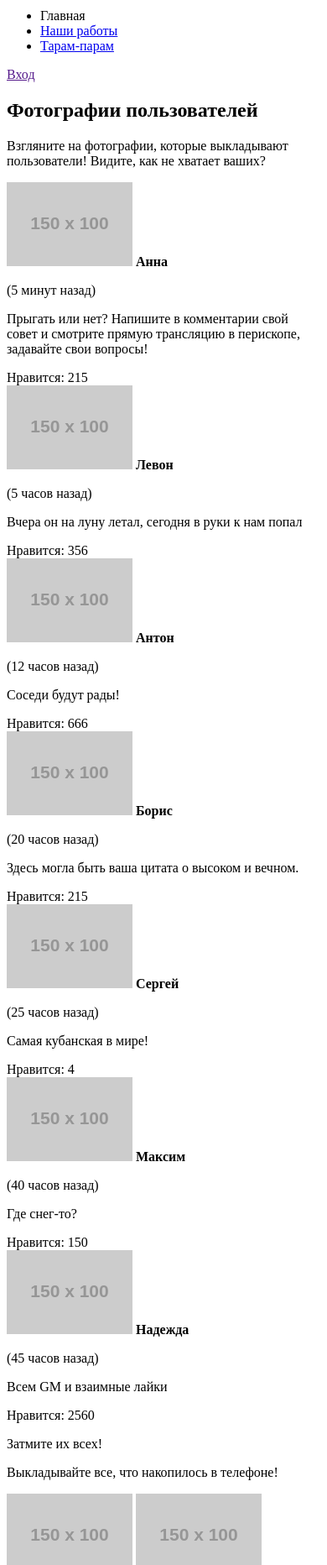
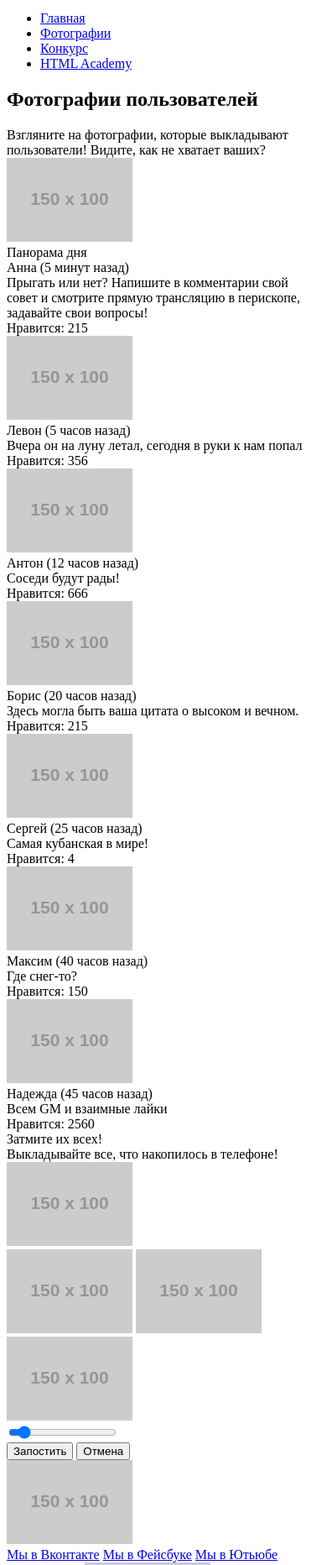
Before and after one commit to AgataWtg/165148-pink, a website: page photo.html in a window 390 px wide. Shown: the part 136-2000 px from the top of the page at 84% size. Drawn offline with Linux system fonts and the light colour scheme; placeholder pictures from the web are drawn by us.

Commit message:
Исправила разметку

```diff
--- a/photo.html
+++ b/photo.html
@@ -7,117 +7,131 @@
   <body>
     <header class="page-header">
       <div class="page-header__logo">
-        <img src="http://placehold.it/150x100" width="150" height="100" alt="Pink">
+        <a href="#"><img src="http://placehold.it/150x100" width="150" height="100" alt="Pink"></a>
       </div>
       <nav class="main-nav">
-        <span class="main-nav__toggle main-nav__toggle--closed">Открыть меню</span>
-        <div class="main-nav__wrapper main-nav__wrapped--closed">
-          <ul class="main-nav__item main-nav__item--active">
-            <li class="main-nav__item main-nav__item--active"><span>Главная</span></li>
-            <li class="main-nav__item"><a href="#">Наши работы</a></li>
-            <li class="main-nav__item"><a href="#">Тарам-парам</a></li>
+        <button class="main-nav__toggle" type="button">Меню</button>
+        <div class="main-nav__wrapper">
+          <ul class="main-nav__list">
+            <li class="main-nav__item"><a href="#">Главная</a></li>
+            <li class="main-nav__item"><a href="#">Фотографии</a></li>
+            <li class="main-nav__item"><a href="#">Конкурс</a></li>
+            <li class="main-nav__item"><a href="#">HTML Academy</a></li>
           </ul>
-          <div class="main-nav__user-nav">
-            <a class="main-nav__user-login" href="" title="Войти">Вход</a>
-          </div>
         </div>
       </nav>
     </header>
 
-    <div class="photo-intro">
-      <h2 class="photo-intro__title">Фотографии пользователей</h2>
-      <p class="photo-intro__description">Взгляните на фотографии, которые выкладывают
-        пользователи! Видите, как не хватает ваших?</p>
+    <main>
+
+    <div class="intro">
+      <h2 class="intro__title">Фотографии пользователей</h2>
+      <div class="intro__description">Взгляните на фотографии, которые выкладывают
+        пользователи! Видите, как не хватает ваших?</div>
     </div>
 
-    <div class="photo-post">
+    <div class="photo-post--main">
       <img src="http://placehold.it/150x100" width="150" height="100" alt="photo">
-      <b class="photo-post__author">Анна</b>
-      <p class="photo-post__time">(5 минут назад)</p>
-      <p class="photo-post__description">Прыгать или нет? Напишите в комментарии свой совет и
-        смотрите прямую трансляцию в перископе, задавайте свои вопросы!</p>
+      <div class="photo-post__badge">Панорама дня</div>
+      <div class="photo-post__data">
+      <span class="photo-post__author">Анна</span>
+      <span class="photo-post__time">(5 минут назад)</span></div>
+      <div class="photo-post__description">Прыгать или нет? Напишите в комментарии свой совет и
+        смотрите прямую трансляцию в перископе, задавайте свои вопросы!</div>
       <div class="photo-post__like">Нравится: 215</div>
     </div>
 
     <div class="photo-post">
       <img src="http://placehold.it/150x100" width="150" height="100" alt="photo">
-      <b class="photo-post__author">Левон</b>
-      <p class="photo-post__time">(5 часов назад)</p>
-      <p class="photo-post__description">Вчера он на луну летал, сегодня в руки к нам попал</p>
+      <div class="photo-post__data">
+      <span class="photo-post__author">Левон</span>
+      <span class="photo-post__time">(5 часов назад)</span></div>
+      <div class="photo-post__description">Вчера он на луну летал, сегодня в руки к нам попал</div>
       <div class="photo-post__like">Нравится: 356</div>
     </div>
 
     <div class="photo-post">
       <img src="http://placehold.it/150x100" width="150" height="100" alt="photo">
-      <b class="photo-post__author">Антон</b>
-      <p class="photo-post__time">(12 часов назад)</p>
-      <p class="photo-post__description">Соседи будут рады!</p>
+      <div class="photo-post__data">
+      <span class="photo-post__author">Антон</span>
+      <span class="photo-post__time">(12 часов назад)</span></div>
+      <div class="photo-post__description">Соседи будут рады!</div>
       <div class="photo-post__like">Нравится: 666</div>
     </div>
 
     <div class="photo-post">
       <img src="http://placehold.it/150x100" width="150" height="100" alt="photo">
-      <b class="photo-post__author">Борис</b>
-      <p class="photo-post__time">(20 часов назад)</p>
-      <p class="photo-post__description">Здесь могла быть ваша цитата о высоком и вечном.</p>
+      <div class="photo-post__data">
+      <span class="photo-post__author">Борис</span>
+      <span class="photo-post__time">(20 часов назад)</span></div>
+      <div class="photo-post__description">Здесь могла быть ваша цитата о высоком и вечном.</div>
       <div class="photo-post__like">Нравится: 215</div>
     </div>
 
     <div class="photo-post">
       <img src="http://placehold.it/150x100" width="150" height="100" alt="photo">
-      <b class="photo-post__author">Сергей</b>
-      <p class="photo-post__time">(25 часов назад)</p>
-      <p class="photo-post__description">Самая кубанская в мире!</p>
+      <div class="photo-post__data">
+      <span class="photo-post__author">Сергей</span>
+      <span class="photo-post__time">(25 часов назад)</span></div>
+      <div class="photo-post__description">Самая кубанская в мире!</div>
       <div class="photo-post__like">Нравится: 4</div>
     </div>
 
     <div class="photo-post">
       <img src="http://placehold.it/150x100" width="150" height="100" alt="photo">
-      <b class="photo-post__author">Максим</b>
-      <p class="photo-post__time">(40 часов назад)</p>
-      <p class="photo-post__description">Где снег-то?</p>
+      <div class="photo-post__data">
+      <span class="photo-post__author">Максим</span>
+      <span class="photo-post__time">(40 часов назад)</span></div>
+      <div class="photo-post__description">Где снег-то?</div>
       <div class="photo-post__like">Нравится: 150</div>
     </div>
 
     <div class="photo-post">
       <img src="http://placehold.it/150x100" width="150" height="100" alt="photo">
-      <b class="photo-post__author">Надежда</b>
-      <p class="photo-post__time">(45 часов назад)</p>
-      <p class="photo-post__description">Всем GM и взаимные лайки</p>
+      <div class="photo-post__data">
+      <span class="photo-post__author">Надежда</span>
+      <span class="photo-post__time">(45 часов назад)</span></div>
+      <div class="photo-post__description">Всем GM и взаимные лайки</div>
       <div class="photo-post__like">Нравится: 2560</div>
     </div>
 
     <div class="photo-promo">
-      <p class="photo-promo__description">Затмите их всех!</p>
-      <p class="photo-promo__description">Выкладывайте все, что накопилось в телефоне!</p>
+      <div class="photo-promo__description">Затмите их всех!</div>
+      <div class="photo-promo__description">Выкладывайте все, что накопилось в телефоне!</div>
     </div>
 
     <div class="photo-editor">
       <img src="http://placehold.it/150x100" width="150" height="100" alt="edit">
-      <span><img src="http://placehold.it/150x100" width="150" height="100" alt="crop"></span>
-      <span><img src="http://placehold.it/150x100" width="150" height="100" alt="saturation"></span>
-      <span><img src="http://placehold.it/150x100" width="150" height="100" alt="contrast"></span>
-      <span><img src="http://placehold.it/150x100" width="150" height="100" alt="measure"></span>
+      <div class="photo-editor__tools">
+        <span><img src="http://placehold.it/150x100" width="150" height="100" alt="crop"></span>
+        <span><img src="http://placehold.it/150x100" width="150" height="100" alt="saturation"></span>
+        <span><img src="http://placehold.it/150x100" width="150" height="100" alt="contrast"></span>
+      </div>
+      <div class="photo-editor__range">
+        <input class="range" type="range" min="0" max="100" value="10" step="1" onmousemove="rangevalue1.value=value">
+        <output id="rangevalue1"></output>
+      </div>
       <button class="btn" type="submit" name="post">Запостить</button>
-      <button class="btn" type="reset" name="reset">Отмена</button>
+      <button class="btn" type="button" name="reset">Отмена</button>
     </div>
+  </main>
 
     <footer class="page-footer">
       <div class="page-footer__wrapper">
         <div class="page-footer__logo">
           <a href="#"><img src="http://placehold.it/150x100" width="150" height="100" alt="Pink"></a>
         </div>
-        <section class="page-footer-social">
+        <div class="page-footer-social">
           <div class="social-links">
             <a class="social-link social-link--vk" href="#">Мы в Вконтакте</a>
             <a class="social-link social-link--fb" href="#">Мы в Фейсбуке</a>
             <a class="social-link social-link--youtube" href="#">Мы в Ютьюбе</a>
           </div>
-        </section>
-        <section class="page-footer__copyright">
+        </div>
+        <div class="page-footer__copyright">
           Разработано:
           <a class="page-footer__copyright-link" href="#"><img src="http://placehold.it/150x100" width="150" height="100" alt="HTML Academy"></a>
-        </section>
+        </div>
       </div>
     </footer>
 
```
Also changed, not shown: form.html (+40 -27 lines), index.html (+40 -37 lines).
